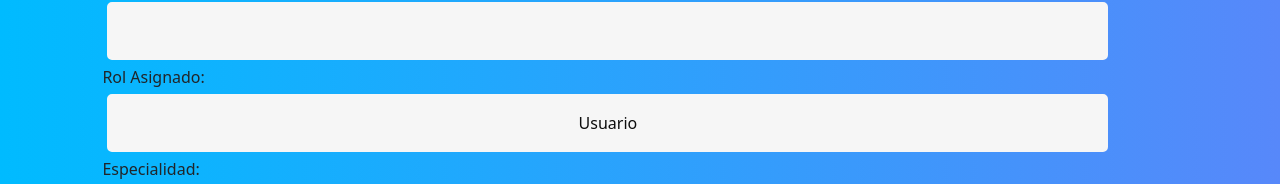
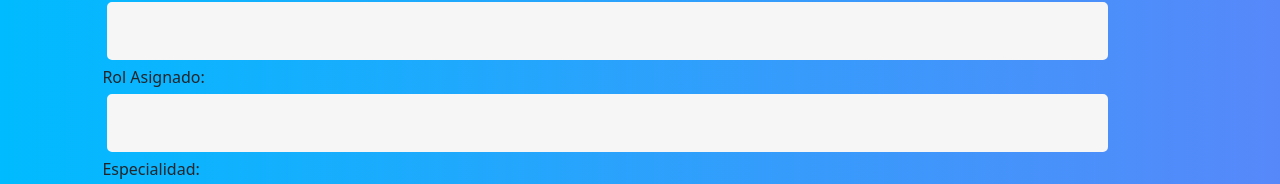
Before and after one commit to EZBuy47/FrontEnd, a React (Create React App) app: page /UpdateUsers/1 in a window 1280 px wide. Shown: the part 685-869 px from the top of the page. Built offline with nearby package versions, Linux system fonts and the light colour scheme; no server answers.

Commit message:
Fixed UpdateUsers

```diff
--- a/src/Views/UpdateUsers.js
+++ b/src/Views/UpdateUsers.js
@@ -15,7 +15,7 @@ function UpdateUsers(){
     const [addedDate,setAddedDate]=useState("");
     const [lastLoginDate,setLastLoginDate]=useState("");
     const [speciality,setSpeciality]=useState("");
-    const [role,setRole]=useState("Usuario");
+    const [role,setRole]=useState("");
 
     useEffect(() => {
 
@@ -117,10 +117,8 @@ function UpdateUsers(){
        ></input>
 
 
-
-
-       <label>Especialidad:</label>
-       <input type="text"
+      <label>Especialidad:</label>
+       <input type="text" value={speciality}
        onChange={(event) =>{setSpeciality(event.target.value);}}
        ></input>
 
```
